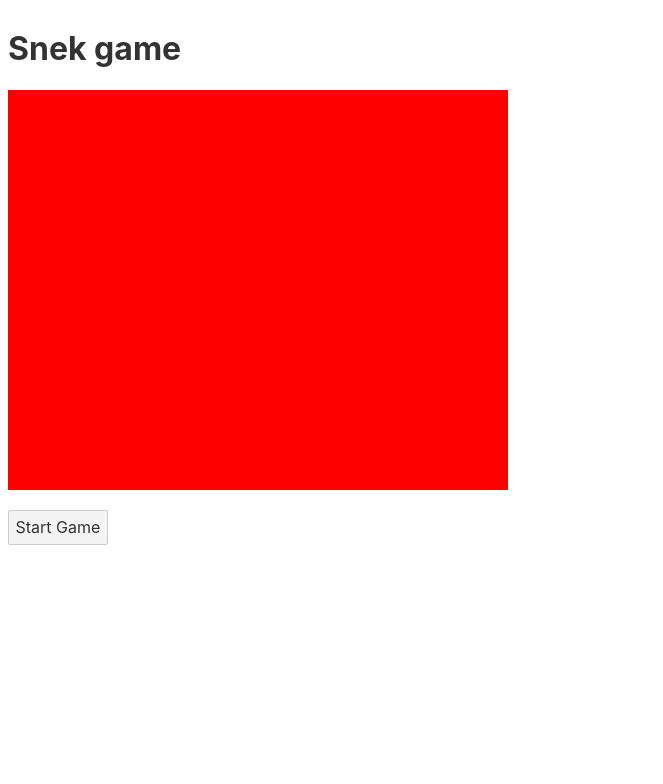
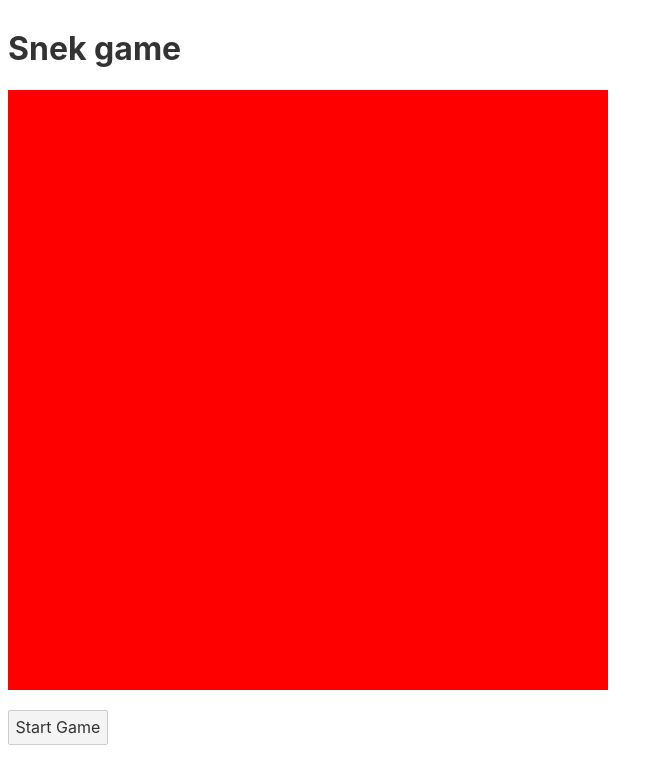
Before and after one commit to DrewOsmond/snake_game, a Svelte app: page / in a window 1280 px wide. Shown: the top 784 px of the page, without its empty margins (0-663 px from the left). Built offline with nearby package versions, Linux system fonts and the light colour scheme.

Commit message:
added more stoof

```diff
--- /dev/null
+++ b/src/components/game/GameLogic/index.js
@@ -0,0 +1,23 @@
+export default class Game {
+  static generateGameBoard() {
+    const arr = new Array(30).fill(1);
+
+    return arr.map((_ele, i) => {
+      return Game.generateRow(i);
+    });
+  }
+
+  static generateRow() {
+    const arr = new Array(30).fill(1);
+    return arr.map((_ele) => {
+      return null;
+    });
+  }
+
+  static startSnake(board) {
+    const x = Math.floor(Math.random() * 30);
+    const y = Math.floor(Math.random() * 30);
+    board[x][y] = "snek";
+    console.log(x, y);
+  }
+}
--- a/src/components/game/index.svelte
+++ b/src/components/game/index.svelte
@@ -1,34 +1,51 @@
 <script>
-    import Game from "./test"
+    import Game from "./GameLogic/index"
     let gameBoard = Game.generateGameBoard();
     let snake = null;
 
         function startGame() {
             gameBoard = Game.generateGameBoard()
-            snake = 1
+            snake = Game.startSnake(gameBoard)
         }
+        console.log(gameBoard)
 </script>
 
 
 <section>
-{#each gameBoard as _spot, i (i)}
-    <div></div>
+{#each gameBoard as row, i (i)}
+    <div class="row">
+        {#each row as rowBlock, j (`${i}-${j}`)}
+            <div class="{rowBlock ? "snake" : "block"}">
+
+            </div>
+        {/each}
+    </div>
 {/each}
 </section>
+
 <br />
+
 {#if !snake }
-<button on:click={startGame}>Start Game</button>
+    <button on:click={startGame}>Start Game</button>
 {/if}
+
 <style>
-    div {
+    .block {
         width: 20px;
         height: 20px;
         /* margin-right: 1px; */
         background-color: red;
+
     }
-    section {
+
+    .row {
         display: flex;
-        flex-wrap: wrap;
-        width: 500px;
     }
+
+    .snake {
+        widows: 20px;
+        height: 20px;
+        background-color: aqua;
+    }
+
 </style>
--- a/src/components/game/test.js
+++ /dev/null
@@ -1,9 +0,0 @@
-export default class Game {
-  static generateGameBoard() {
-    const arr = new Array(500).fill(1);
-
-    return arr.map((_ele, i) => {
-      return { place: i, filled: undefined };
-    });
-  }
-}
```
